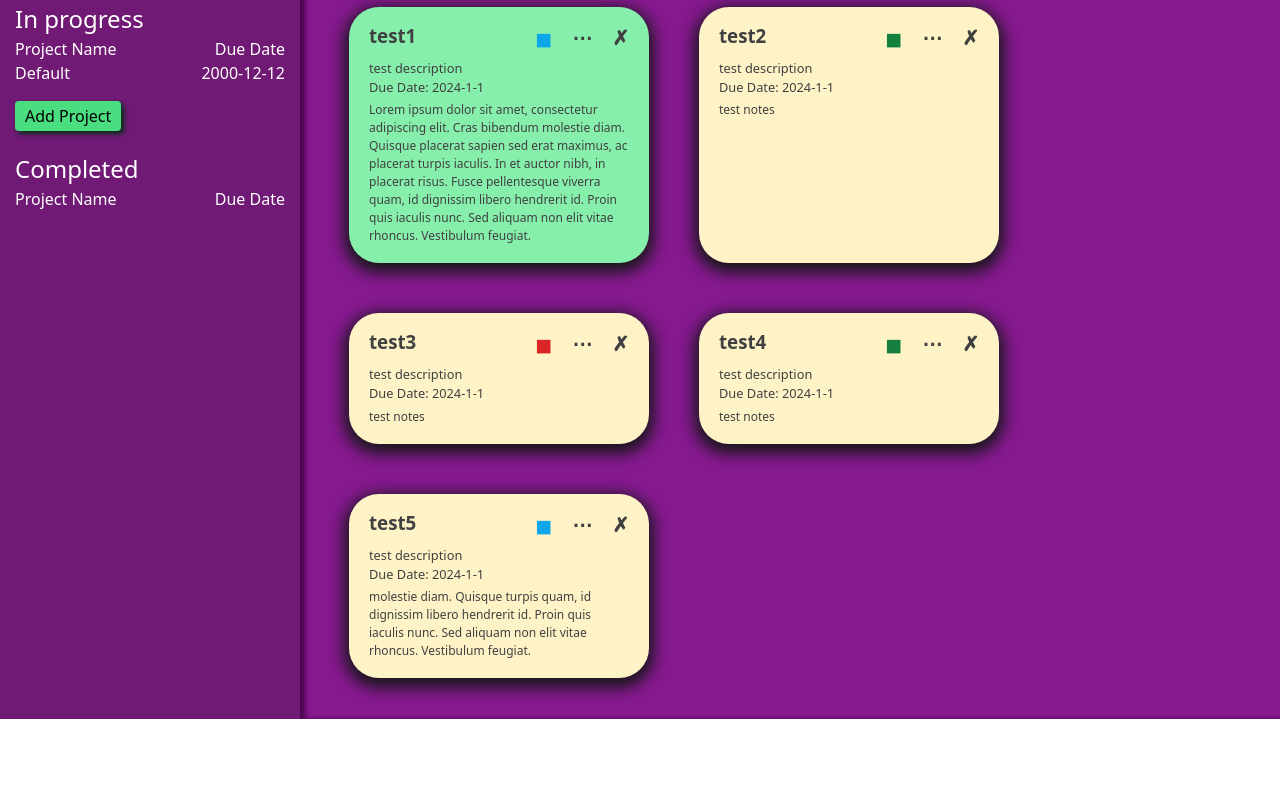
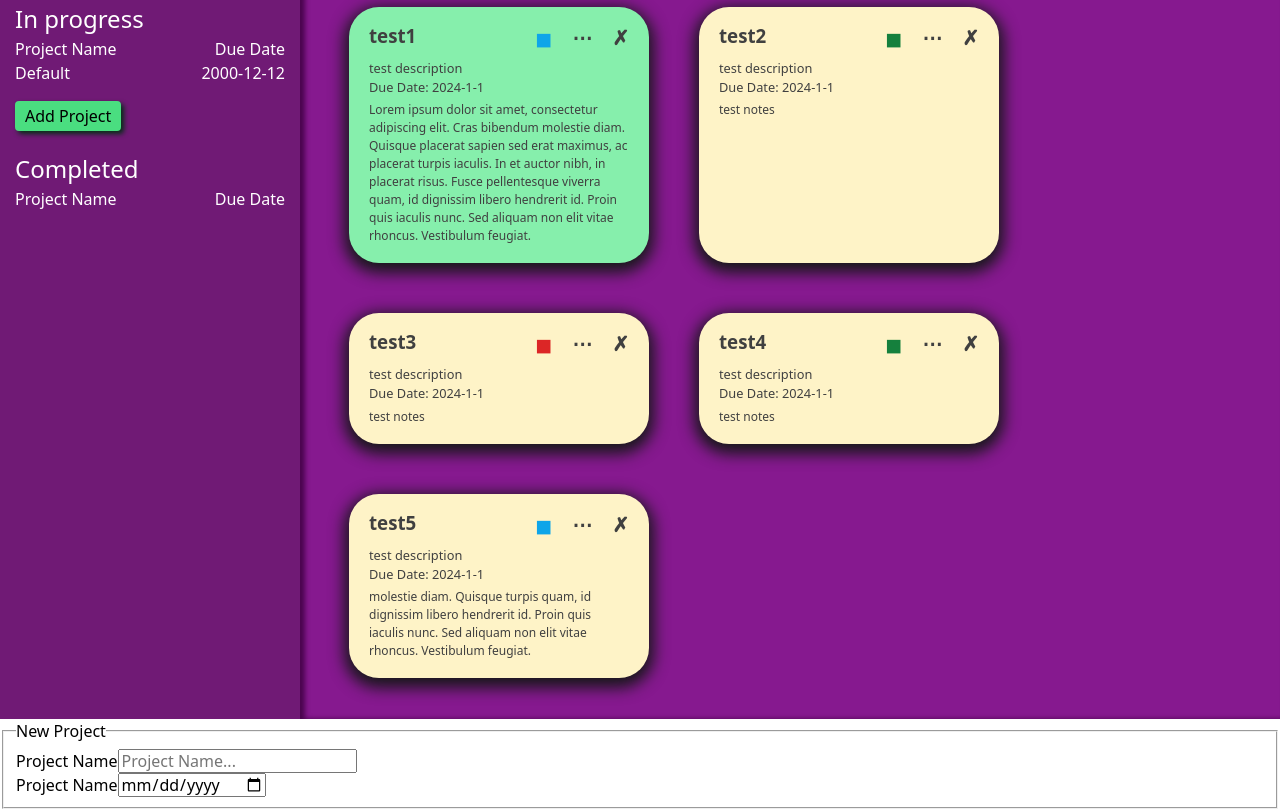
Before and after one commit to ShrikeSwallow/todo-app, a website built with webpack: page src/template.html in a window 1280 px wide. Shown: the part 81-890 px from the top of the page. Before the commit the page ends 800 px from the top, so only its background shows below. Built offline with nearby package versions, Linux system fonts and the light colour scheme.

Commit message:
Create Forms class for user input

```diff
--- a/src/displayManager.js
+++ b/src/displayManager.js
@@ -1,4 +1,5 @@
 import { ProjectManager } from "./objectManagers";
+import { Forms } from "./forms";
 export class DisplayManager {
   constructor() {
     if (DisplayManager.instance) {
@@ -6,6 +7,7 @@ export class DisplayManager {
     }
     DisplayManager.instance = this;
     this.PM = new ProjectManager();
+    this.forms = new Forms();
   }
   drawAll() {
     const projects = document.querySelector(".projects");
@@ -13,6 +15,7 @@ export class DisplayManager {
     this.drawSidebarProjects(this.PM.getProjects(), projects);
     this.drawAddProjectButton(projects);
     this.drawSidebarProjects(this.PM.getCompletedProjects(), completedProjects);
+    this.forms.newProject();
   }
   drawAddProjectButton(target) {
     const addProjectButton = document.createElement("button");
--- /dev/null
+++ b/src/forms.js
@@ -0,0 +1,63 @@
+export class Forms {
+  constructor() {
+    if (Forms.instance) {
+      return Forms.instance;
+    }
+    Forms.instance = this;
+    this.forms = document.querySelector(".forms-container");
+  }
+  newProject() {
+    const form = document.createElement("form");
+    form.classList.add("form-new-project", "hidden");
+
+    const fieldset = document.createElement("fieldset");
+    const legend = document.createElement("legend");
+    legend.textContent = "New Project";
+    fieldset.appendChild(legend);
+
+    //create project name div and its elements
+    const name = document.createElement("div");
+    name.classList.add("form-field");
+
+    const nameInput = document.createElement("input");
+    nameInput.type = "text";
+    nameInput.id = "project-name";
+    nameInput.name = "project-name";
+    nameInput.placeholder = "Project Name...";
+    nameInput.required = true;
+
+    const nameLabel = document.createElement("label");
+    nameLabel.setAttribute("for", nameInput.id);
+    nameLabel.textContent = "Project Name";
+
+    name.appendChild(nameLabel);
+    name.appendChild(nameInput);
+    fieldset.appendChild(name);
+    //end of project name section
+
+    //create due date div and its elements
+    const dueDate = document.createElement("div");
+    name.classList.add("form-field");
+
+    const dueDateInput = document.createElement("input");
+    dueDateInput.type = "date";
+    dueDateInput.id = "project-due-date";
+    dueDateInput.name = "project-due-date";
+    dueDateInput.required = true;
+
+    const dueDateLabel = document.createElement("label");
+    dueDateLabel.setAttribute("for", dueDateInput.id);
+    dueDateLabel.textContent = "Project Name";
+
+    dueDate.appendChild(dueDateLabel);
+    dueDate.appendChild(dueDateInput);
+    fieldset.appendChild(dueDate);
+    //end of project due date section
+
+    form.appendChild(fieldset);
+    this.forms.appendChild(form);
+  }
+  editProject(project) {
+    const form = document.createElement("form");
+  }
+}
--- a/src/template.html
+++ b/src/template.html
@@ -25,5 +25,32 @@
       </div>
       <div class="content"></div>
     </main>
+    <aside class="forms-container">
+      <!-- <form class="form-new-project hidden" action="" method="post">
+        <fieldset>
+          <legend>New Project</legend>
+          <div class="form-field">
+            <label for="project-name"></label>
+            <input
+              type="text"
+              id="project-name"
+              name="project-name"
+              placeholder="Project Name"
+            />
+          </div>
+          <div class="form-field">
+            <label for="project-due-date"></label>
+            <input
+              type="date"
+              id="project-due-date"
+              name="project-due-date"
+              placeholder="1 Jan 2020"
+            />
+          </div>
+          <button class="form-add-btn" type="submit">Ok</button>
+          <button class="form-cancel-btn" type="reset">Cancel</button>
+        </fieldset>
+      </form> -->
+    </aside>
   </body>
 </html>
```
